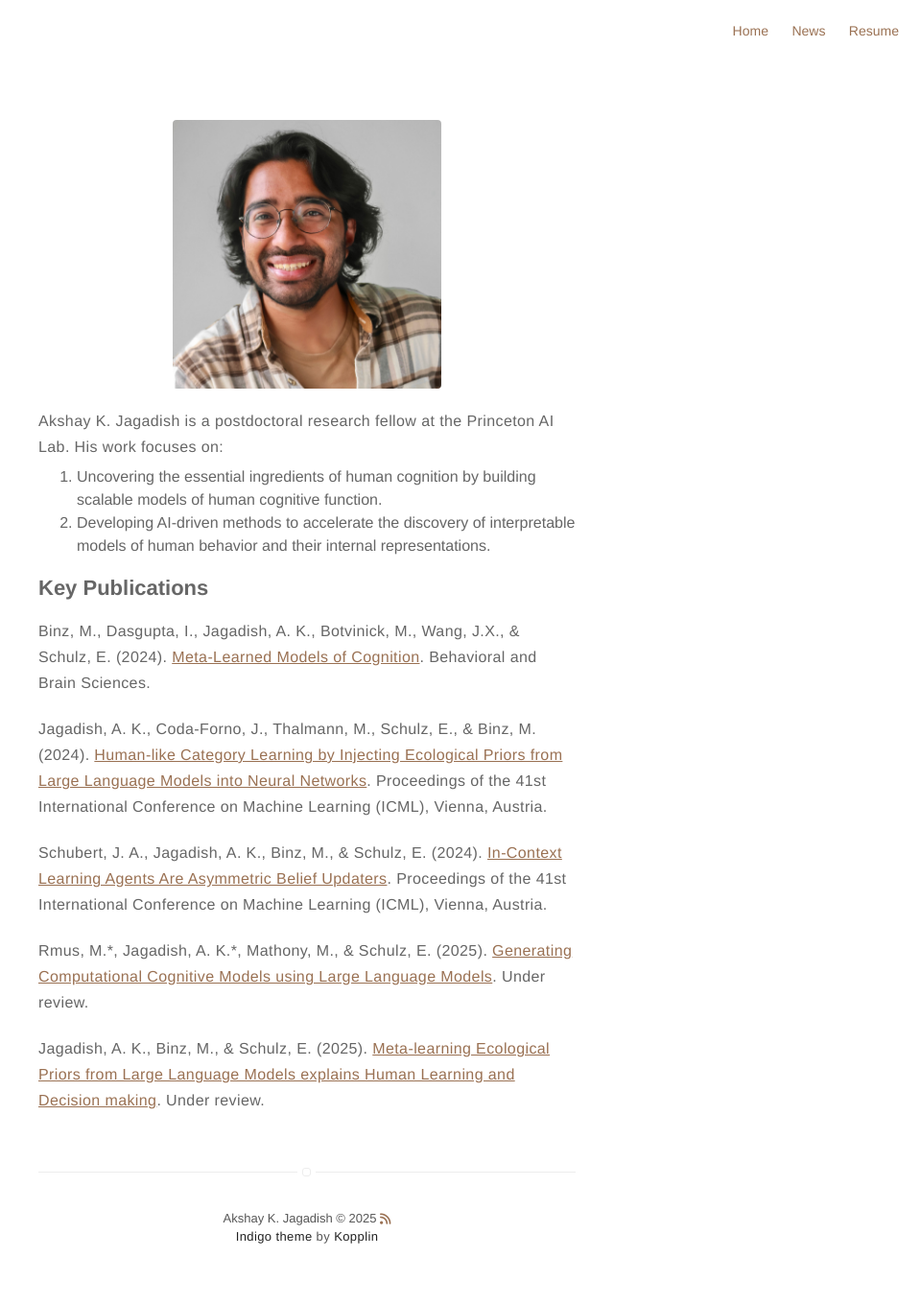
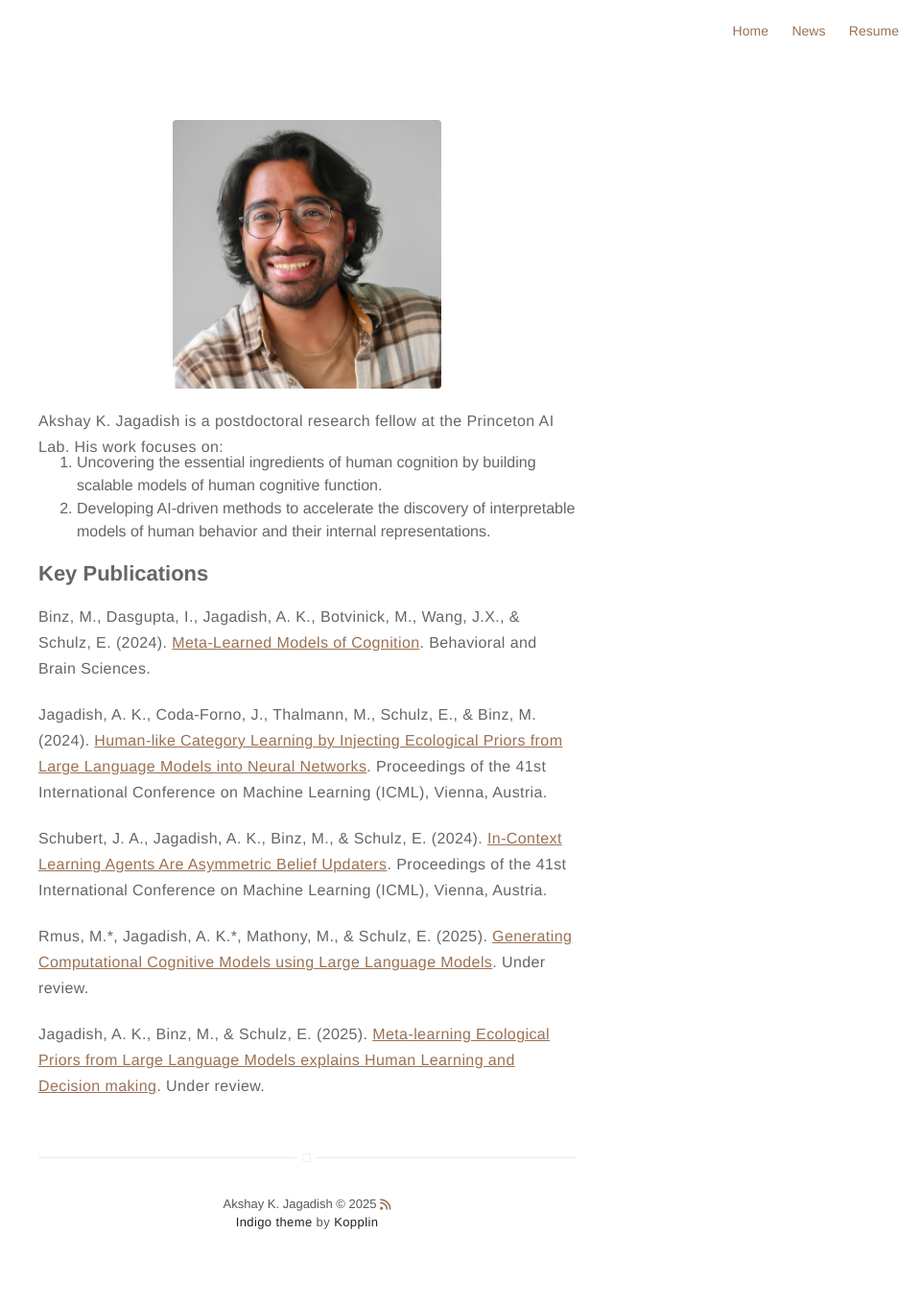
Before and after one commit to akjagadish/akjagadish.github.io, a Jekyll site: the page built from about.md, in a window 1280 px wide. Shown: the whole page at 96% size, without its empty margins (320-1280 px from the left). Built offline with Jekyll 4.4.1, drawn with Linux system fonts in a browser that asks for light colours; nearby versions of some CDN libraries.

Commit message:
Fix margin-top style for ordered list in about.md

```diff
--- a/about.md
+++ b/about.md
@@ -7,7 +7,7 @@
 <p>
   Akshay K. Jagadish is a postdoctoral research fellow at the Princeton AI Lab. His work focuses on:
 </p>
-<ol style="margin-top: -14px;">
+<ol style="margin-top: -29px;">
   <li>Uncovering the essential ingredients of human cognition by building scalable models of human cognitive function. </li>
   <li>Developing AI-driven methods to accelerate the discovery of interpretable models of human behavior and their internal representations.</li>
 </ol>
```
